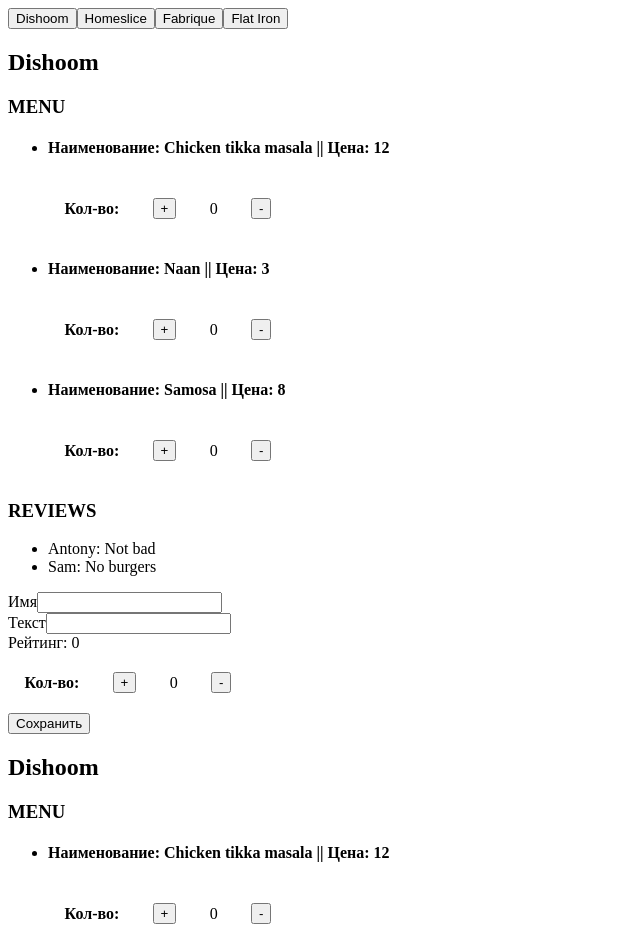
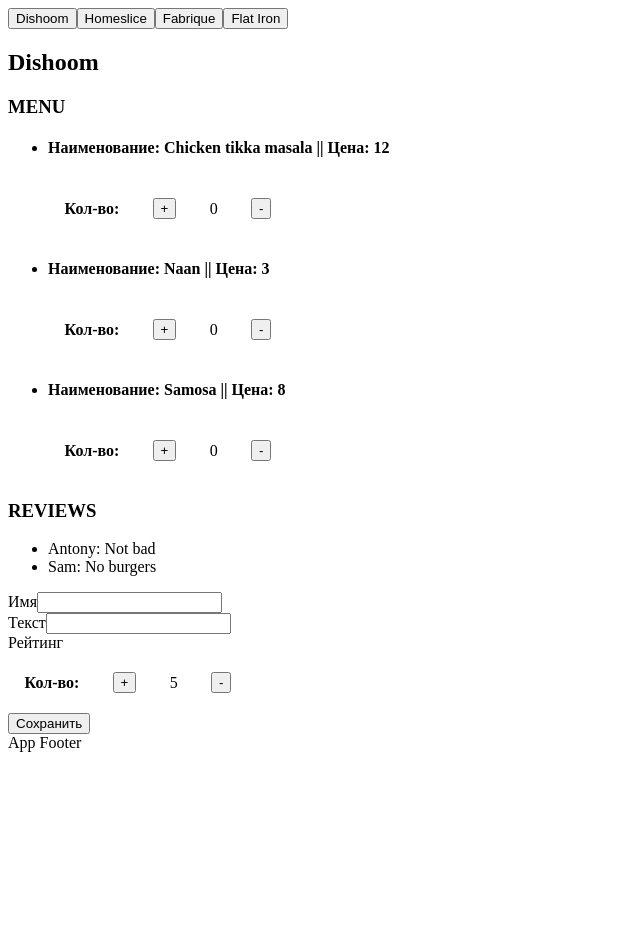
Before and after one commit to Ilichev-vlad/Restaraunts, a React (Vite) app: page / in a window 1280 px wide. Shown: the top 952 px of the page, without its empty margins (0-640 px from the left). After the commit the page ends 800 px from the top, so only its background shows below. Built offline with nearby package versions, Linux system fonts and the light colour scheme.

Commit message:
fix code

```diff
--- a/src/components/app/component.jsx
+++ b/src/components/app/component.jsx
@@ -17,25 +17,22 @@
                 <TabBar restaurants={restaurants} setCurrentRest={setCurrentRest} />
                 <Restaurant
                     key={currentRestData.id}
-                    id={currentRestData.id}
+                    name={currentRestData.name}
+                    menu={currentRestData.menu}
+                    reviews={currentRestData.reviews}
+                />
+                {/* <Restaurant
+                    key={currentRestData.id}
                     name={currentRestData.name}
                     menu={currentRestData.menu}
                     reviews={currentRestData.reviews}
                 />
                 <Restaurant
                     key={currentRestData.id}
-                    id={currentRestData.id}
                     name={currentRestData.name}
                     menu={currentRestData.menu}
                     reviews={currentRestData.reviews}
-                />
-                <Restaurant
-                    key={currentRestData.id}
-                    id={currentRestData.id}
-                    name={currentRestData.name}
-                    menu={currentRestData.menu}
-                    reviews={currentRestData.reviews}
-                />
+                /> */}
             </Layout>
         </div>
     );
--- a/src/components/counter/component.jsx
+++ b/src/components/counter/component.jsx
@@ -1,39 +1,9 @@
-import { useCallback, useState } from "react";
-
-const useCount = (minValue, maxValue, onChange) => {
-    const min = minValue ? minValue : 0;
-    const max = maxValue ? maxValue : 5;
-    const [count, setCount] = useState(0);
-
-    const increment = useCallback(() => {
-      setCount((prevState) => {
-        const currentValue = prevState < max ? prevState + 1 : prevState;
-        if (onChange) onChange(currentValue);
-        return currentValue;
-    });
-    }, []);
-    const decrement = useCallback(() => {
-      setCount((prevState) => {
-        const currentValue = prevState > min ? prevState - 1 : min;
-        if (onChange) onChange(currentValue);
-        return currentValue;
-    });
-    }, []);
-
-    return {
-      count,
-      increment,
-      decrement,
-    };
-};
-
-export const Counter = ({minValue, maxValue, onChange}) => {
-    const { count, decrement, increment } = useCount(minValue, maxValue, onChange);
+export const Counter = ({value, increment, decrement}) => {
     return (
         <div style={{display: "flex", flexDirection: "row", width: '15rem', justifyContent: "space-around", alignItems: "center"}}>
             <h4>Кол-во: </h4>
             <button onClick={increment}>+</button>
-            {count}
+            {value}
             <button onClick={decrement}>-</button>
         </div>
     );
--- /dev/null
+++ b/src/components/counter/container.jsx
@@ -0,0 +1,11 @@
+import { Counter } from "./component";
+import { useCount } from "./hooks";
+
+export const CounterContainer = () => {
+    const { count, decrement, increment } = useCount();
+
+
+    return (
+        <Counter value={count} decrement={decrement} increment={increment} />
+    );
+}
--- /dev/null
+++ b/src/components/counter/hooks.js
@@ -0,0 +1,29 @@
+import { useState, useCallback } from "react";
+
+const config = {
+    minValue: 0,
+    maxValue: 5
+};
+
+export const useCount = () => {
+    const [count, setCount] = useState(0);
+
+    const increment = useCallback(() => {
+      setCount((prevState) => {
+        const currentValue = Math.min(config.maxValue, prevState + 1);
+        return currentValue;
+    });
+    }, []);
+    const decrement = useCallback(() => {
+      setCount((prevState) => {
+        const currentValue = Math.max(config.minValue, prevState - 1);
+        return currentValue;
+    });
+    }, []);
+
+    return {
+      count,
+      increment,
+      decrement,
+    };
+};
--- a/src/components/menu/component.jsx
+++ b/src/components/menu/component.jsx
@@ -1,4 +1,4 @@
-import { Counter } from "../counter/component";
+import { CounterContainer } from "../counter/container";
 
 export const Menu = ({menu}) => {
 
@@ -11,7 +11,7 @@
             <li>
                 <div>
                     <h4>Наименование: {name} || Цена: {price}</h4>
-                    <Counter/>
+                    <CounterContainer/>
                 </div>
             </li>
         )
--- a/src/components/restaurant/component.jsx
+++ b/src/components/restaurant/component.jsx
@@ -1,12 +1,12 @@
 import { Menu } from "../menu/component";
 import { Reviews } from "../review/component";
 
-export const Restaurant = ({id, name, menu, reviews}) => {
+export const Restaurant = ({name, menu, reviews}) => {
     return (
         <div>
             <h2>{name}</h2>
             <Menu menu={menu} />
-            <Reviews id={id} reviews={reviews} />
+            <Reviews reviews={reviews} />
         </div>
     );
 }
--- a/src/components/review-form/component.jsx
+++ b/src/components/review-form/component.jsx
@@ -1,33 +1,8 @@
-import { useReducer } from "react";
 import { Counter } from "../counter/component";
+import { useForm } from "./hooks";
 
-const INITIAL_FORM = {
-    name: '',
-    text: '',
-    rating: 0
-};
-
-function reducer(state, { type, payload }) {
-    switch (type) {
-      case "setName":
-        return { ...INITIAL_FORM, name: payload };
-      case "setText":
-        return { ...state, text: payload };
-      case "setRating":
-        return { ...state, rating: payload };
-      case "clear":
-        return INITIAL_FORM;
-      default:
-        return state;
-    }
-}
-
-const useForm = (initialValue) => {
-    return useReducer(reducer, initialValue);
-};
-
-export const ReviewForm = ({id}) => {
-    const [form, dispatch] = useForm(INITIAL_FORM);
+export const ReviewForm = () => {
+    const [form, dispatch] = useForm();
     const { name, text, rating } = form;
 
     return (
@@ -49,10 +24,11 @@
                 />
             </div>
             <div>
-                <span>Рейтинг: {rating}</span>
-                <Counter key={id} minValue={1} maxValue={5} onChange={(value) => {
-                    dispatch({ type: "setRating", payload: value });
-                }}/>
+                <span>Рейтинг</span>
+                <Counter value={rating}
+                    increment={() => dispatch({ type: "incrementRating" })}
+                    decrement={() => dispatch({ type: "decrementRating" })}
+                />
             </div>
             <div>
                 <button onClick={() => dispatch({ type: "clear" })}>Сохранить</button>
--- /dev/null
+++ b/src/components/review-form/hooks.js
@@ -0,0 +1,33 @@
+import { useReducer } from "react";
+
+const INITIAL_FORM = {
+    name: '',
+    text: '',
+    rating: 5
+};
+
+const minRating = 1;
+const maxRating = 5;
+
+function reducer(state, { type, payload }) {
+    switch (type) {
+        case "setName":
+            return { ...INITIAL_FORM, name: payload };
+        case "setText":
+            return { ...state, text: payload };
+        case "setRating":
+            return { ...state, rating: payload };
+        case "incrementRating":
+            return { ...state, rating: Math.min(maxRating, state.rating + 1) };
+        case "decrementRating":
+            return { ...state, rating: Math.max(minRating, state.rating - 1) };
+        case "clear":
+            return INITIAL_FORM;
+        default:
+            return state;
+    }
+}
+
+export const useForm = () => {
+    return useReducer(reducer, INITIAL_FORM);
+}
--- a/src/components/review/component.jsx
+++ b/src/components/review/component.jsx
@@ -1,6 +1,6 @@
 import { ReviewForm } from "../review-form/component";
 
-export const Reviews = ({id, reviews}) => {
+export const Reviews = ({reviews}) => {
 
     if (!reviews?.length) {
         return null;
@@ -16,7 +16,7 @@
                     : 'Review is empty'
                 }
             </div>
-            <ReviewForm id={id}/>
+            <ReviewForm/>
         </div>
     );
 }
--- a/src/components/scroll-progress/component.jsx
+++ b/src/components/scroll-progress/component.jsx
@@ -1,21 +1,33 @@
-import { useEffect, useState } from "react"
+import { useEffect, useState } from "react";
+
+const calculateScrollProgress = ({scrollHeight, innerHeight, scrollY}) => {
+    return scrollY / (scrollHeight - innerHeight) * 100;
+};
+
+const useProgressBar = () => {
+    const [progress, setProgress] = useState(0);
+
+    useEffect(() => {
+        const handler = () => {
+            const value = calculateScrollProgress({
+                scrollHeight: document.documentElement.scrollHeight,
+                innerHeight: window.innerHeight,
+                scrollY: window.scrollY
+            });
+
+            setProgress(value);
+        }
+
+        window.addEventListener('scroll', handler);
+
+        return () => window.removeEventListener('scroll', handler);
+    });
+
+    return progress;
+};
 
 export const ScrollProgress = () => {
-    const [percentage, setPercentage] = useState(0);
-
-    useEffect(() => {
-        window.addEventListener('scroll', () => {
-            const y = typeof window.scrollY === 'undefined'
-                ? window.pageYOffset
-                : window.scrollY;
-
-            const progress = y === 0
-                ? 0
-                : y / (document.body.scrollHeight - window.innerHeight);
-
-            setPercentage(progress * 100);
-        });
-    }, []);
+    const percentage = useProgressBar();
 
     return (
         <div style={{
@@ -24,7 +36,7 @@
             left: '0',
             top: '0',
             backgroundColor: 'red',
-            width: percentage + '%'
+            width: `${percentage}%`
         }}></div>
     )
 };
--- a/src/main.jsx
+++ b/src/main.jsx
@@ -1,7 +1,4 @@
-import React from 'react';
 import ReactDOM from 'react-dom/client';
 import { App } from './components/app/component';
 
-ReactDOM.createRoot(document.getElementById('root')).render(
-  <App />
-)
+ReactDOM.createRoot(document.getElementById('root')).render(<App />)
```
